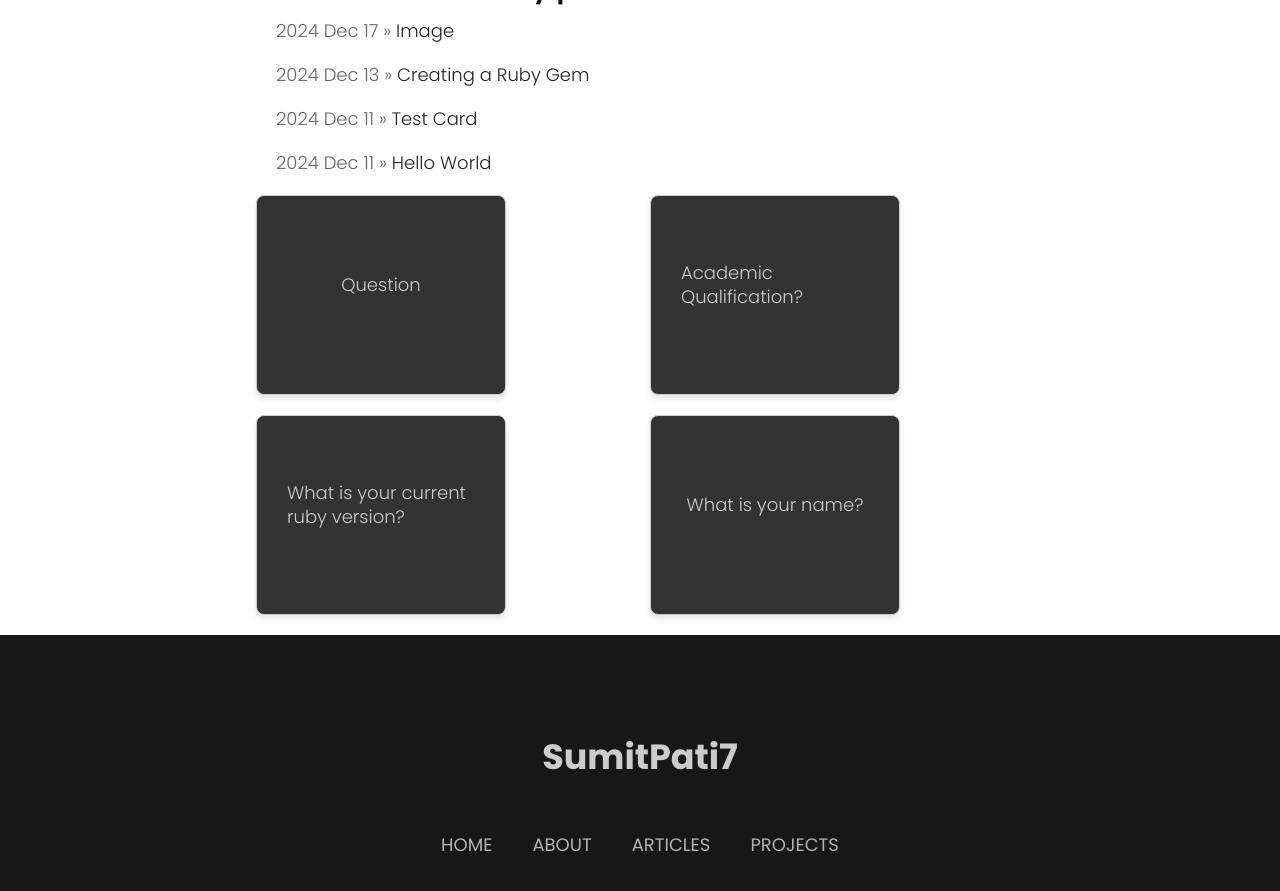
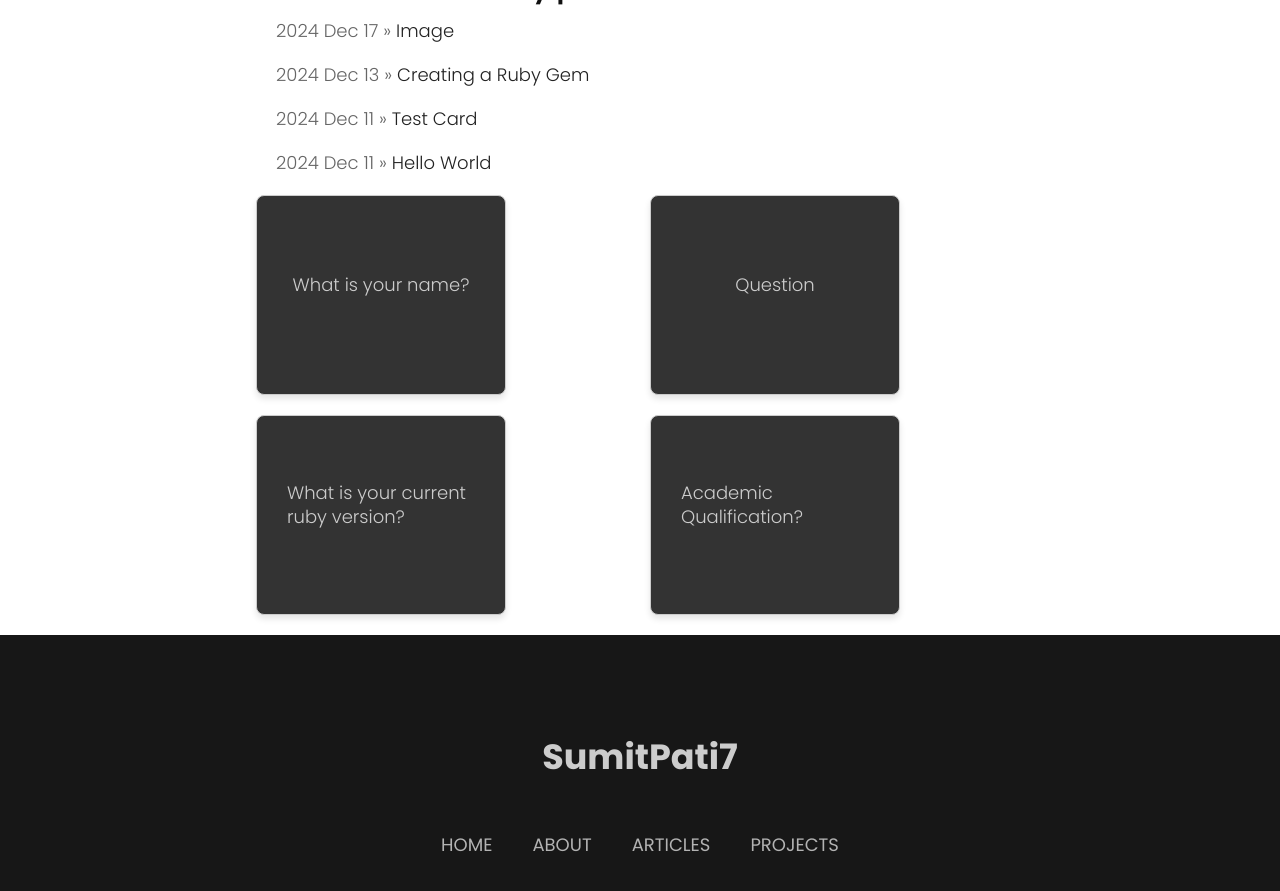
Before and after one commit to sumitpati7/blog, a Jekyll site: the page built from index.md, in a window 1280 px wide and 900 px high, scrolled down 478 px. Shown: the top 891 px of the window. Built offline with Jekyll 4.4.1, drawn with Linux system fonts in a browser that asks for light colours; nearby versions of some CDN libraries; some web fonts are replaced; comment, search, counter and statistics services are not loaded.

Commit message:
auto commit

```diff
--- a/index.md
+++ b/index.md
@@ -2,17 +2,17 @@
 layout: default
 title: SumitPati7
 flashcards:
+  - question: What is your name?
+    answer: My name is **Sumit Pati**.
+
   - question: Question
     answer: Answer
-
-  - question: Academic Qualification?
-    answer: Bachelor in CSIT
 
   - question: What is your current ruby version?
     answer: 3\.3.4
 
-  - question: What is your name?
-    answer: My name is **Sumit Pati**.
+  - question: Academic Qualification?
+    answer: Bachelor in CSIT
 
 ---
 # Hello There, I am Sumit Pati.
```
